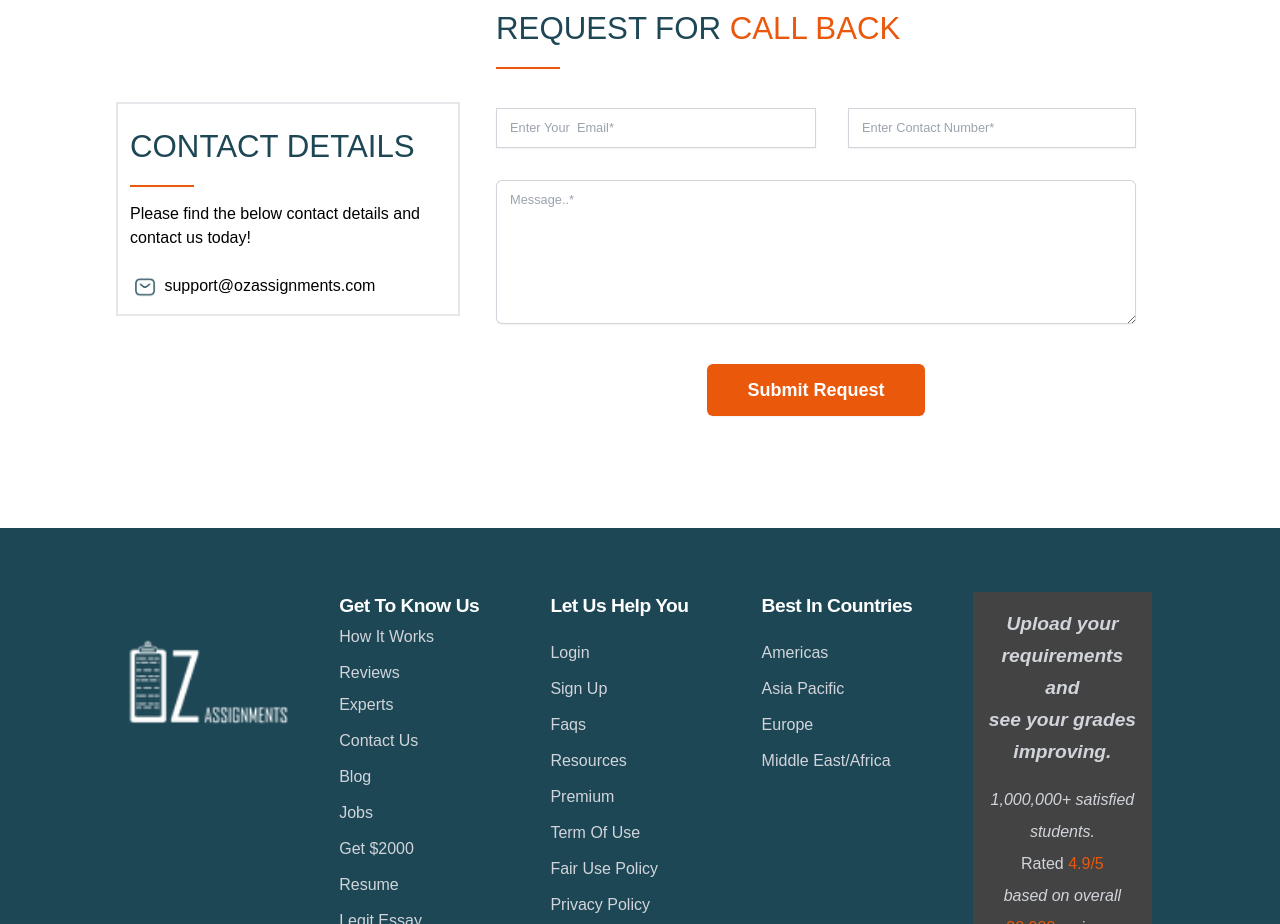
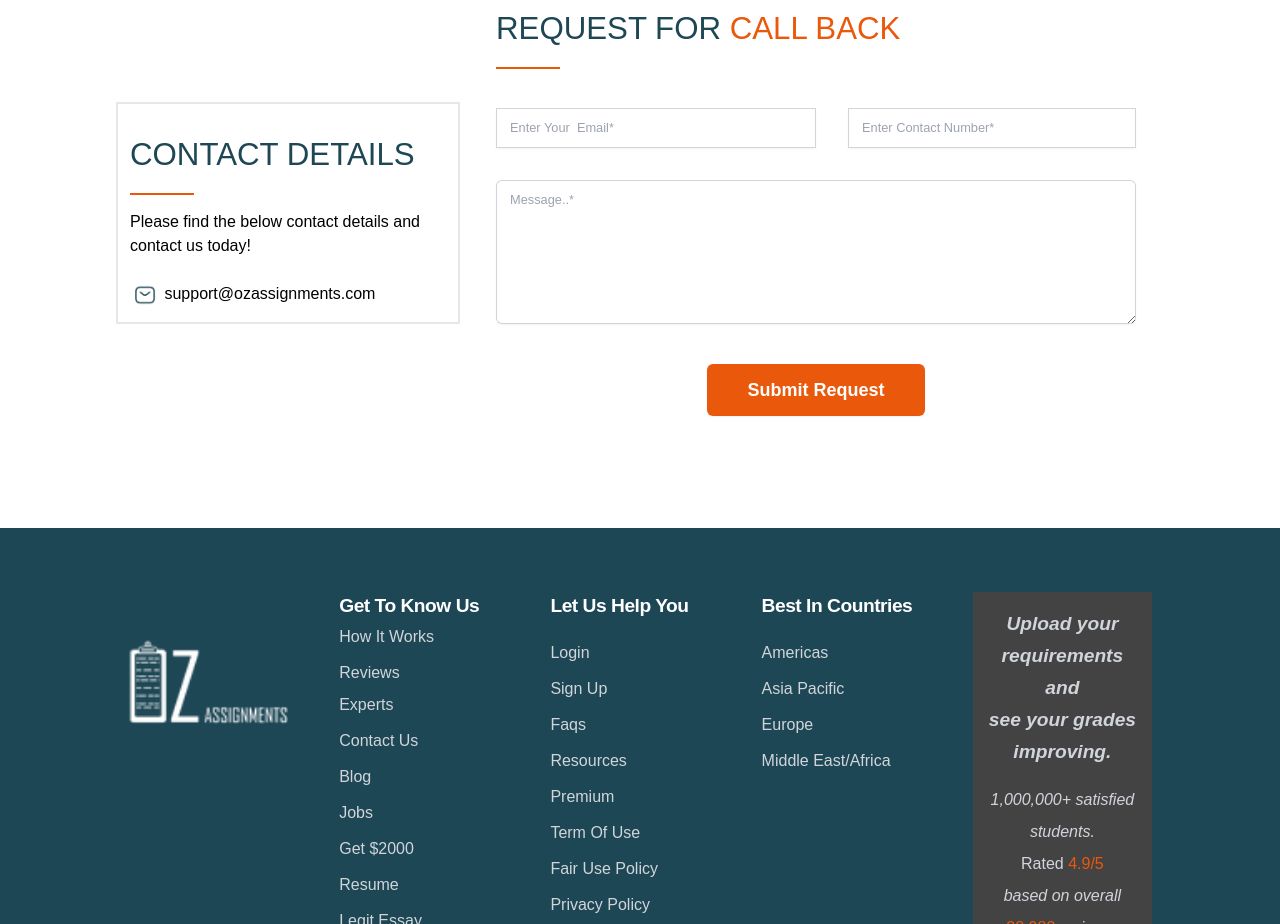
Before and after one commit to Farjanazucol/ozassignmentui, a Next.js app: page / in a window 1280 px wide. Shown: the part 3700-4624 px from the top of the page. Built offline with nearby package versions, Linux system fonts and the light colour scheme; no server answers.

Commit message:
Intial commit

```diff
--- a/src/pages/index.js
+++ b/src/pages/index.js
@@ -454,7 +454,7 @@ export default function Home() {
 
           <div className="w-full sm:w-1/2 md:w-1/3  xl:1/4 p-1 pt-20 ">
             <div className=' border-2 mt-4'>
-              <div className='flex px-3  mt-5 py-0 space-x-4 space-y-12'>
+              <div className='flex px-3  mt-7 py-0 space-x-4 space-y-12'>
 
                 <div>
                   <h1 className='text-left text-3xl text-[#1E4755]' >CONTACT DETAILS</h1>
--- a/src/pages/upload-order/index.js
+++ b/src/pages/upload-order/index.js
@@ -160,7 +160,7 @@ function UploadDocument() {
                   Solving queries around all things “assignments”
                 </p>
                 <p
-                  className="text-base leading-8 max-w-xl pt-9 font-medium"
+                  className="text-base leading-8 max-w-lg pt-9 font-medium"
                   style={{ color: "#1E4755" }}
                 >
                   Facing trouble with giving your assignments a final touch? We
```
